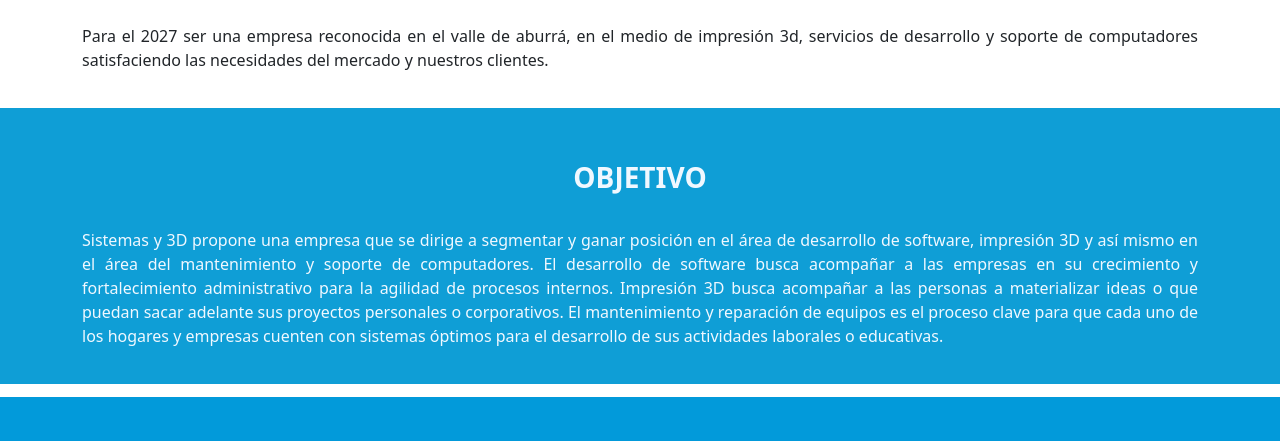
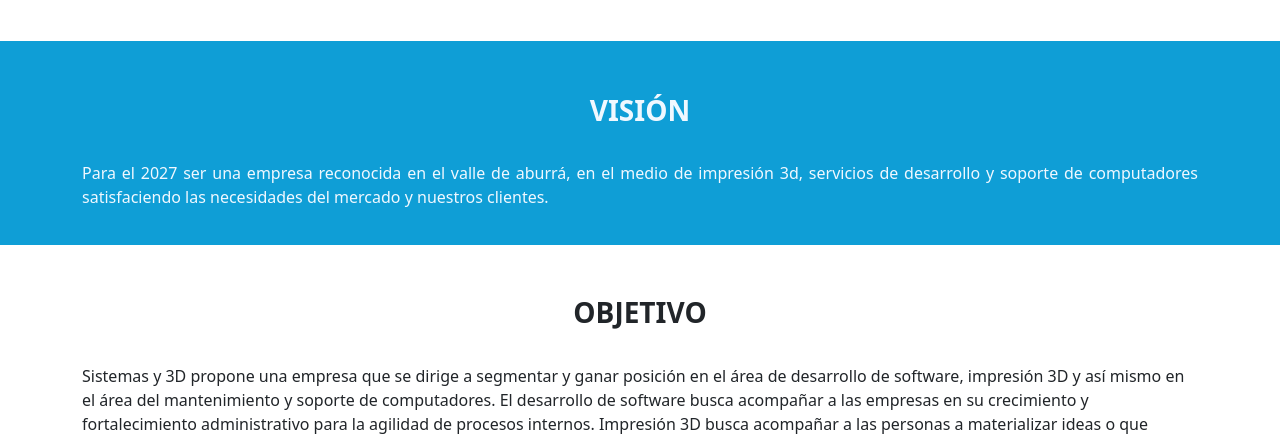
Before and after one commit to jdiego1004/Sistemas_Y_3D, a website: page Nosotros.html in a window 1280 px wide. Shown: the part 896-1337 px from the top of the page. Drawn offline with nearby package versions, Linux system fonts and the light colour scheme.

Commit message:
Mejora en la pagina v6

```diff
--- a/Nosotros.html
+++ b/Nosotros.html
@@ -74,8 +74,8 @@
       </div>
     </nav>
 
-
-
+    <section>
+      <h1 class="h1-centrar">Nosotros</h1>
       <section id="historia" class="seccion-historia">
         <div class="container">
           <div >
@@ -115,6 +115,8 @@
           </div>
         </div>
       </section>
+    </section>
+
 
 
     <!-- Footer -->
--- a/css/estilos.css
+++ b/css/estilos.css
@@ -66,15 +66,16 @@
   text-align: justify;
 }
 
-.seccion-mision, .seccion-objetivo{
+.seccion-historia, .seccion-vision{
   background-color: var(--color-azul-3)!important;
   color: aliceblue!important;
   padding: 20px;
   text-align: justify;
+  margin-bottom: 4%;
 }
 
-.seccion-objetivo{
-  margin-bottom: 1%;
+.seccion-objetivo, .seccion-mision{
+  margin-bottom: 4%;
 }
 
 
@@ -87,7 +88,7 @@
 .cartas-acopladas{
   border: none!important;
   box-shadow: 4px 4px 4px var(--color-negro-2);
-  margin: 5% auto;
+  margin: 2% auto;
   max-width: 30%!important;
   height: 410px!important;
 }
@@ -111,7 +112,7 @@
 
 
 .footer-colors{
-  background-color: var(--color-azul-2)!important;
+  background-color: var(--color-azul-4)!important;
   color: var(--color-blanco-1)!important;
   padding-top: 1%!important;
 }
@@ -121,7 +122,7 @@
 }
 
 .footer-colors .copy{
-  background-color: var(--color-azul-4)!important;
+  background-color: var(--color-azul-2)!important;
 }
 
 .footer-colors a{
```
Also changed, not shown: servicios.html (+1 -1 lines). Lines whose indentation alone changed are shown as unchanged.
